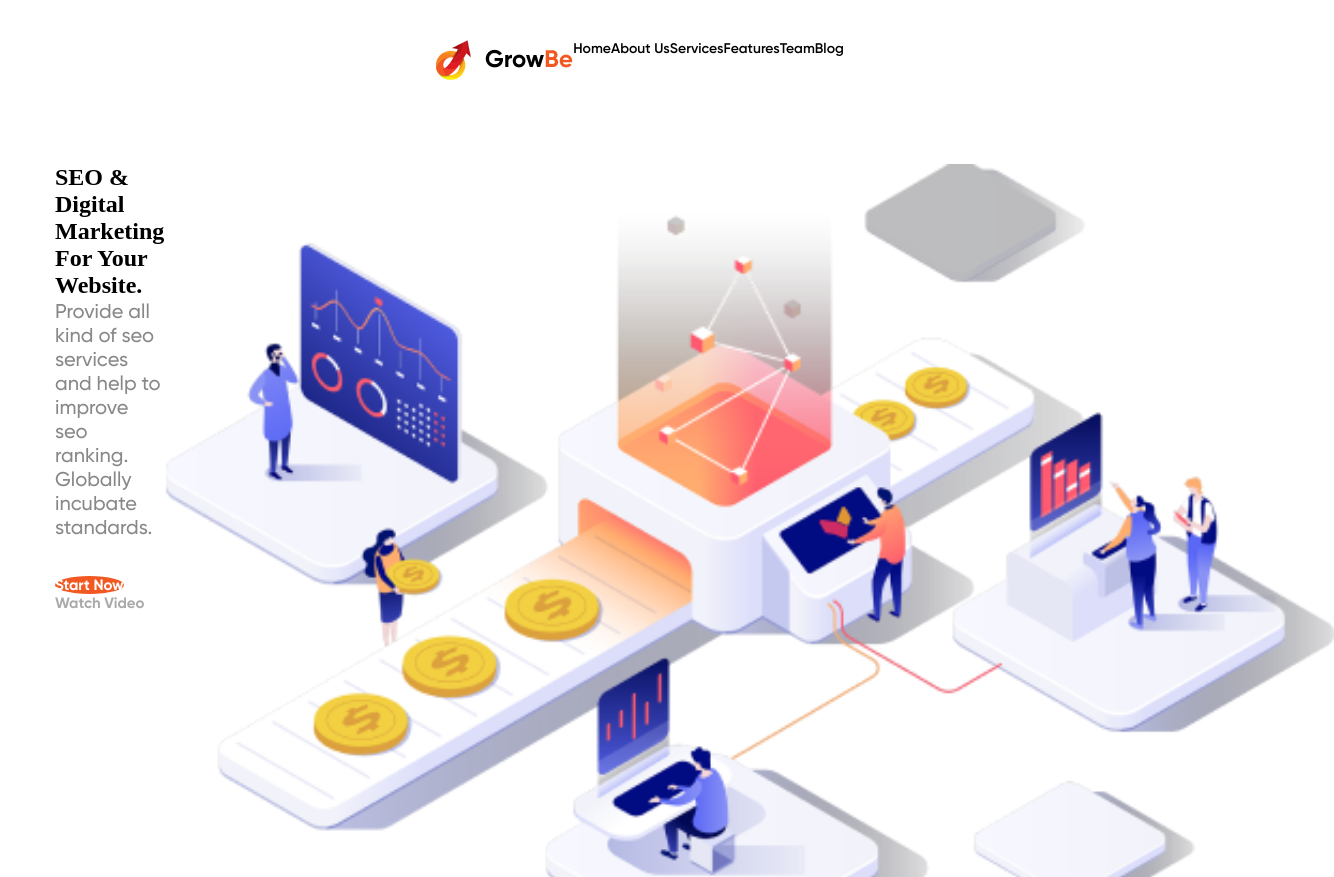
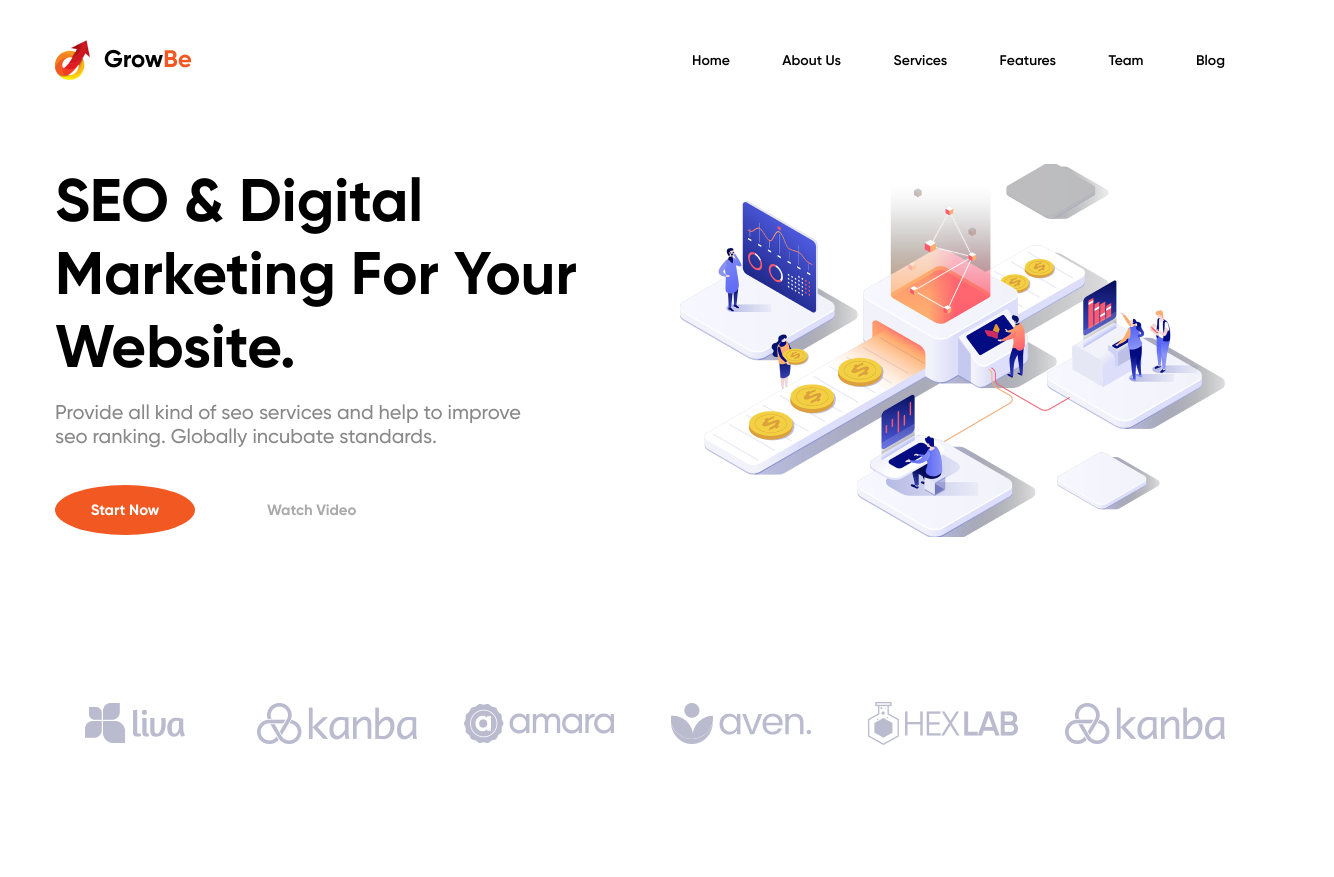
Before and after one commit to SURikatov/homework3html, a plain HTML site: page index.html in a window 1280 px wide. Shown: the top 877 px of the page, 1334 px wide, since content can reach past the window. After the commit the page ends 845 px from the top, so only its background shows below. Drawn offline with Linux system fonts and the light colour scheme.

Commit message:
homework4

```diff
--- a/index.html
+++ b/index.html
@@ -11,15 +11,15 @@
     <header class="header">
       <section class="topHeader container">
         <div class="logo">
-            <a href="./index.html"><img src="./img/Logo.png" alt="GrowBe"><a>
-        </div>
+          <a href="./index.html"><img src="./img/Logo.png" alt="GrowBe"></a>
+      </div>
         <nav class="navigation">
-            <a href="#">Home</a>
-            <a href="#">About Us</a>
-            <a href="#">Services</a>
-            <a href="#">Features</a>
-            <a href="#">Team</a>
-            <a href="#">Blog</a>
+            <a class="menuItem" href="#">Home</a>
+            <a class="menuItem" href="#">About Us</a>
+            <a class="menuItem" href="#">Services</a>
+            <a class="menuItem" href="#">Features</a>
+            <a class="menuItem" href="#">Team</a>
+            <a class="menuItem" href="#">Blog</a>
         </nav>
       </section>
     </header>
@@ -36,7 +36,9 @@
                     <button class="watchBtn">Watch Video</button>
                 </div>
             </div>
+            <div class="imgMain">
             <img src="./img/pngfind 1.png" alt="">
+          </div>
         </section>
     </main>
     <footer class="footer">
--- a/style/style.css
+++ b/style/style.css
@@ -48,6 +48,14 @@ img{
   }
 .navigation {
     display: flex;
+    width: 533px;
+    justify-content: space-between;
+    text-align: right;
+    text-align-last: justify;
+
+}
+.menuItem{
+    display: inline-flexbox;
 }
 .navigation a{
     font-family: Gilroy-SemiBold;
@@ -59,19 +67,32 @@ img{
     margin-top: 40px;
     margin-bottom: 84px;
     display: flex;
+    justify-content: space-between;
 }
 .topHeader{
     display: flex;
+    align-items: center;
+    justify-content: space-between;
+}
+.logo{
+    display: flex;
+    align-items: center;
+    margin-right: 500px;
 }
 .navigation li{
     list-style-type: none;
 }
 .mainContent{
     display: flex;
+    justify-content: space-between;
+}
+.imgMain{
+    max-width: 50%;
 }
 .mainContent__leftSide{
+    max-width: 522px;
 }
-.mainContent__leftSide h2{
+.mainContent__leftSide h1{
     font-family: Gilroy-Bold;
     font-size: 60px;
     color: #000;
@@ -82,14 +103,23 @@ img{
     font-size: 20px;
     color: #888;
     margin-bottom: 37px;
+    max-width: 466px;
+}
+.mainContent__leftSide-btnList{
+    display: flex;
+    gap: 72px;
+    align-items: center;
 }
 .mainContent__leftSide-btnList .startBtn{
+    padding: 15px 35px;
     background: #f25822;
     border-radius: 50%;
     border: none;
     font-size: 15px;
     font-family: Gilroy-Bold;
     color: #fff;
+    width: 140px;
+    height: 50px;
     cursor: pointer;
 
 }
@@ -109,4 +139,5 @@ footer{
 }
 .logos{
     display: flex;
+    justify-content: space-between;
 }
```
Also changed, not shown: 1 other file.
